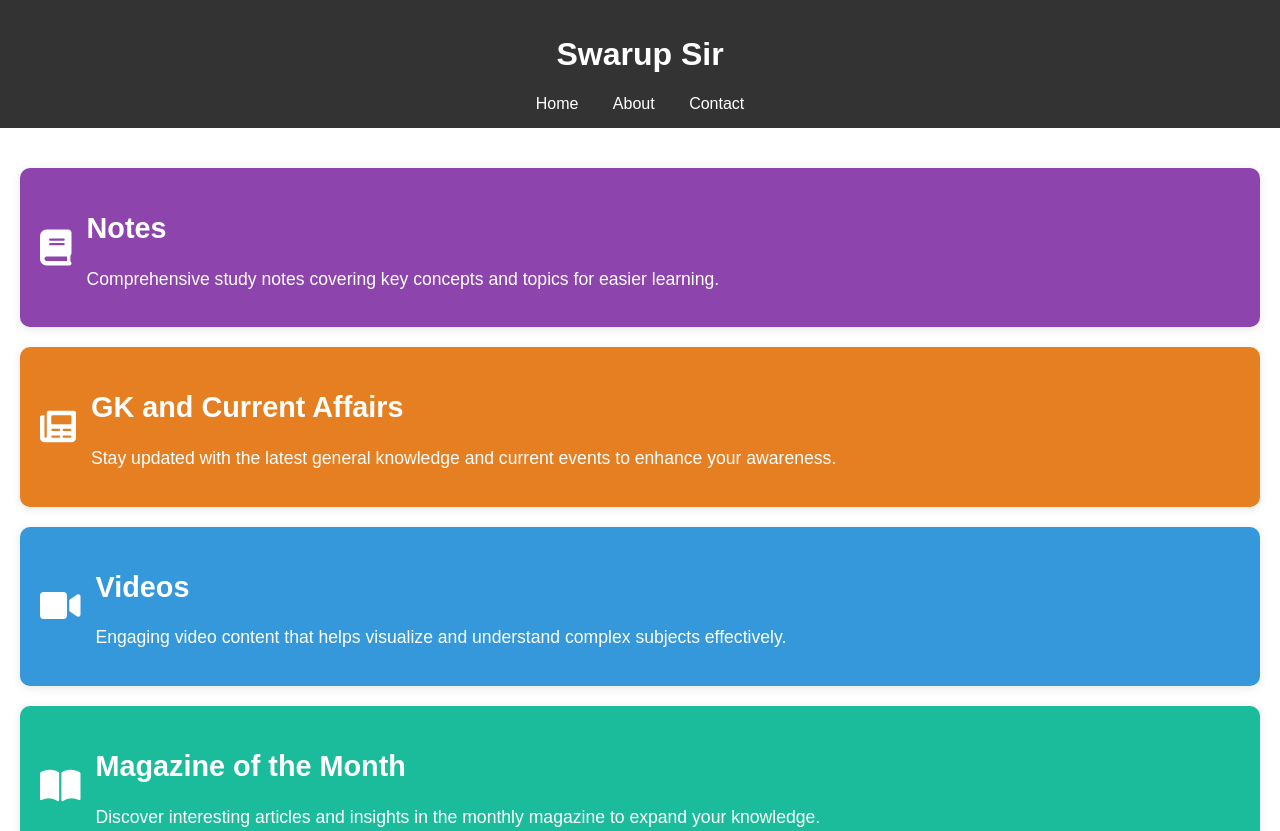
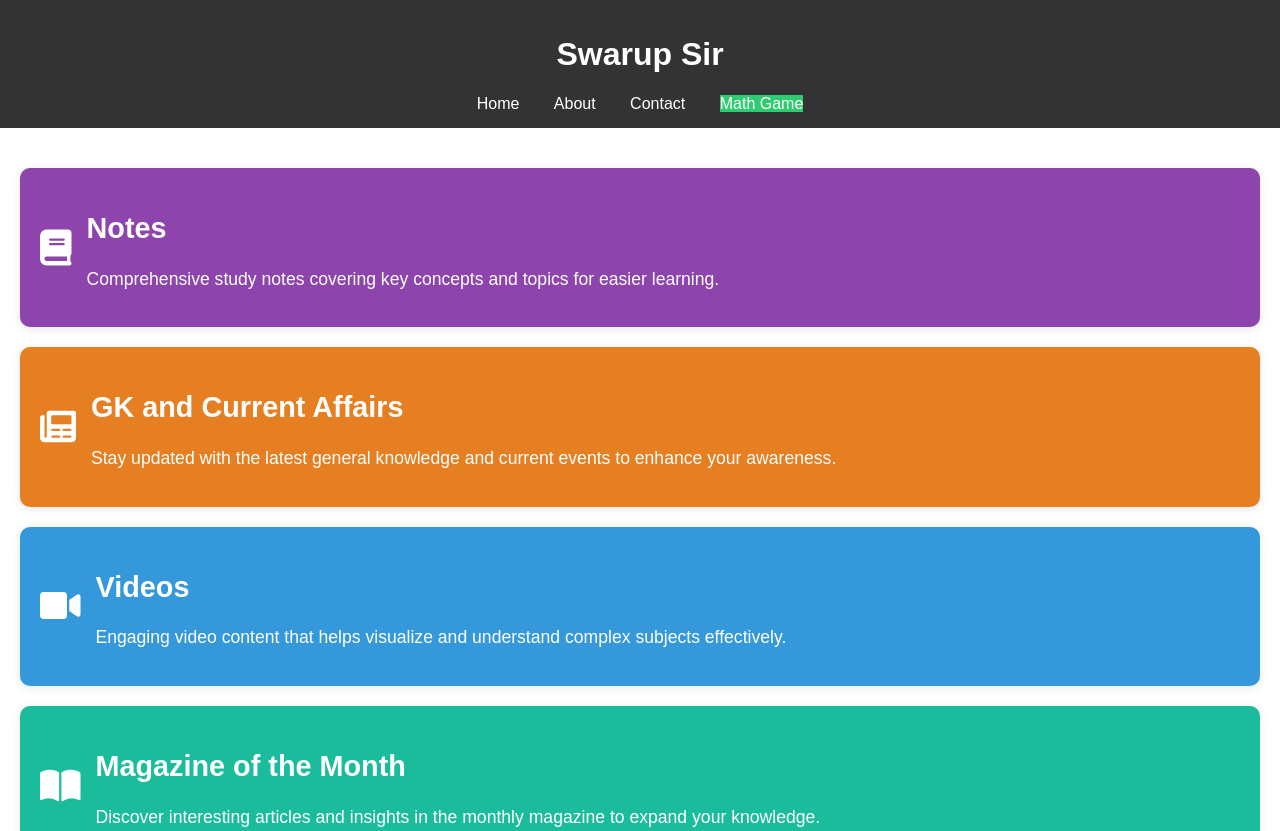
Before and after one commit to Swarup2024web/StudyMe, a plain HTML site: page index.html in a window 1280 px wide. Shown: the top 831 px of the page. Drawn offline with Linux system fonts and the light colour scheme.

Commit message:
Update index.html

```diff
--- a/index.html
+++ b/index.html
@@ -58,6 +58,7 @@
         .magazine { background-color: #1abc9c; } /* Teal */
         .childcare { background-color: #f39c12; } /* Yellow-Orange */
         .spoken-english { background-color: #c0392b; } /* Red */
+        .math-game { background-color: #2ecc71; } /* Green */
 
         footer {
             text-align: center;
@@ -77,6 +78,7 @@
             <a href="index.html">Home</a>
             <a href="about.html">About</a>
             <a href="contact.html">Contact</a>
+            <a href="math_game.html" class="math-game">Math Game</a>
         </nav>
     </header>
 
```
